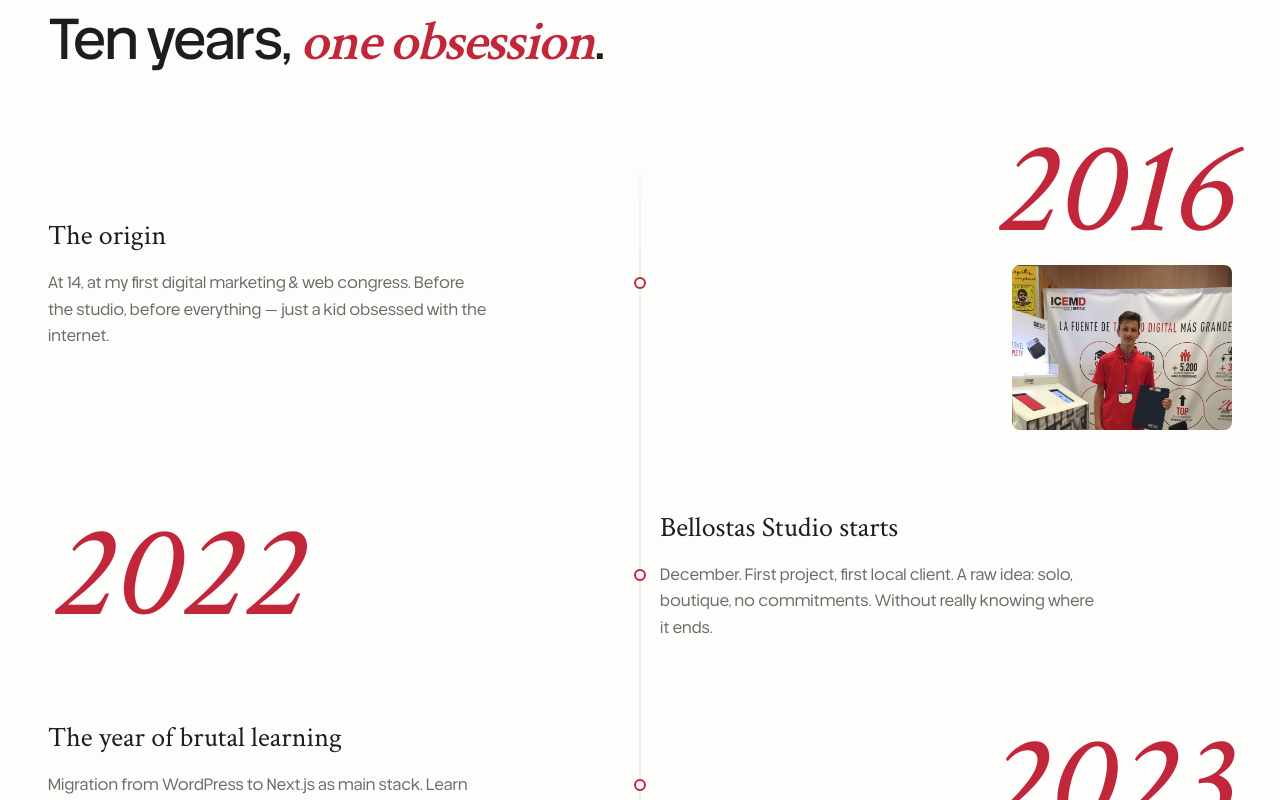
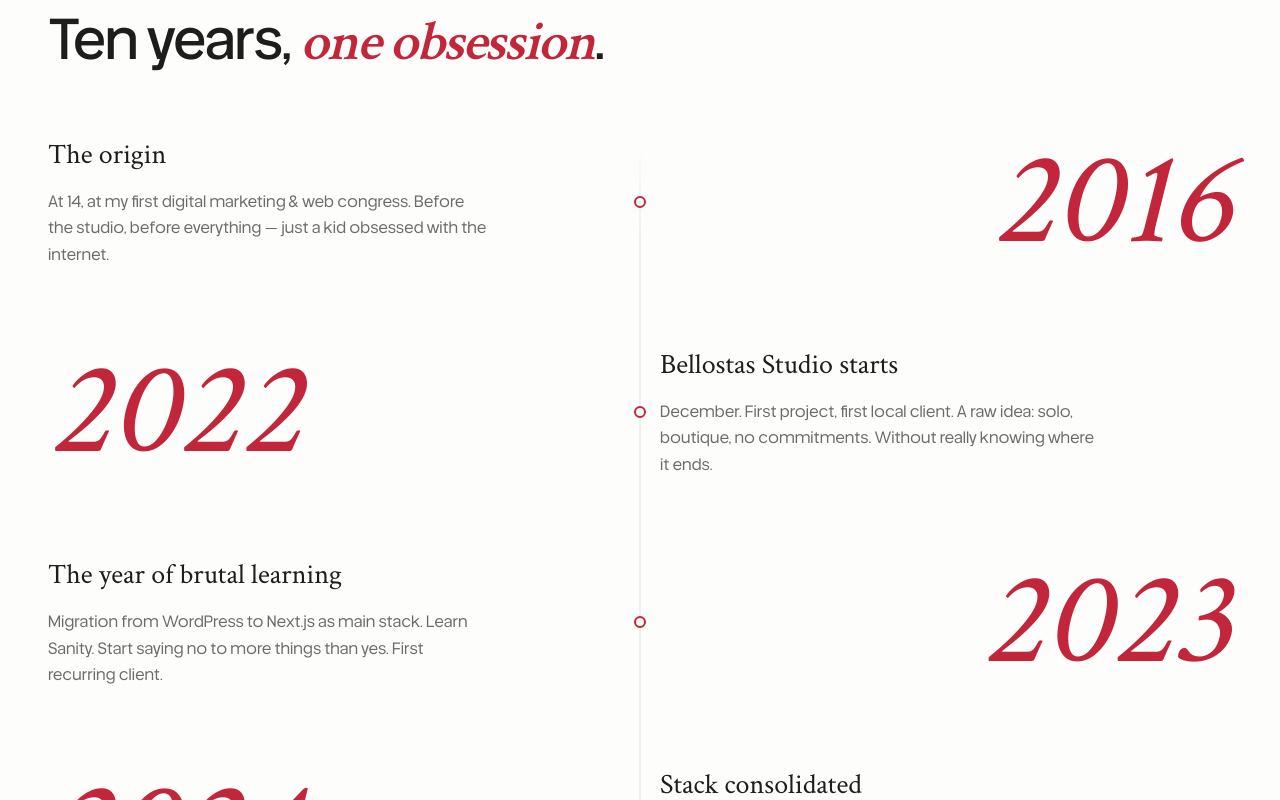
Before and after one commit to unlimiteddco/bellosticas, a Next.js app: page /en/studio in a window 1280 px wide. Shown: the part 920-1720 px from the top of the page. Built offline with nearby package versions, Linux system fonts and the light colour scheme; no server answers.

Commit message:
studio timeline: remove the 2016 photo too — years only
Co-Authored-By: Claude Opus 4.8 <noreply@anthropic.com>

```diff
--- a/components/sections/studio-page/StudioTimeline.tsx
+++ b/components/sections/studio-page/StudioTimeline.tsx
@@ -4,7 +4,6 @@ import { motion } from "framer-motion";
 import { useTranslations } from "next-intl";
 import { EditorialLabel } from "@/components/ui/EditorialLabel";
 import { MixedHeadline } from "@/components/ui/MixedHeadline";
-import { StudioPhoto } from "./StudioPhoto";
 
 type Milestone = {
   year: string;
@@ -70,32 +69,19 @@ export function StudioTimeline() {
                 </p>
               </div>
 
-              {/* Year as the visual anchor (replaces the photos). The origin
-                  milestone (2016) keeps a small real photo of the first congress. */}
+              {/* Year as the visual anchor (replaces the photos). */}
               <div
                 className="md:col-span-5 md:col-start-8"
                 style={{ direction: "ltr" }}
               >
                 <div
-                  className={`flex flex-col gap-5 ${
-                    isRight ? "md:items-start" : "md:items-end"
+                  className={`flex ${
+                    isRight ? "md:justify-start" : "md:justify-end"
                   }`}
                 >
                   <span className="font-display italic text-[var(--color-accent)] leading-[0.82] text-[84px] md:text-[116px] lg:text-[132px]">
                     {m.year}
                   </span>
-                  {m.year === "2016" && (
-                    <div className="w-full max-w-[220px]">
-                      <StudioPhoto
-                        src="/studio/timeline-2016.jpg"
-                        alt={`${m.year} — ${m.title}`}
-                        label={m.photoLabel}
-                        aspect="4 / 3"
-                        tone="warm"
-                        objectPosition="top"
-                      />
-                    </div>
-                  )}
                 </div>
               </div>
 
```
